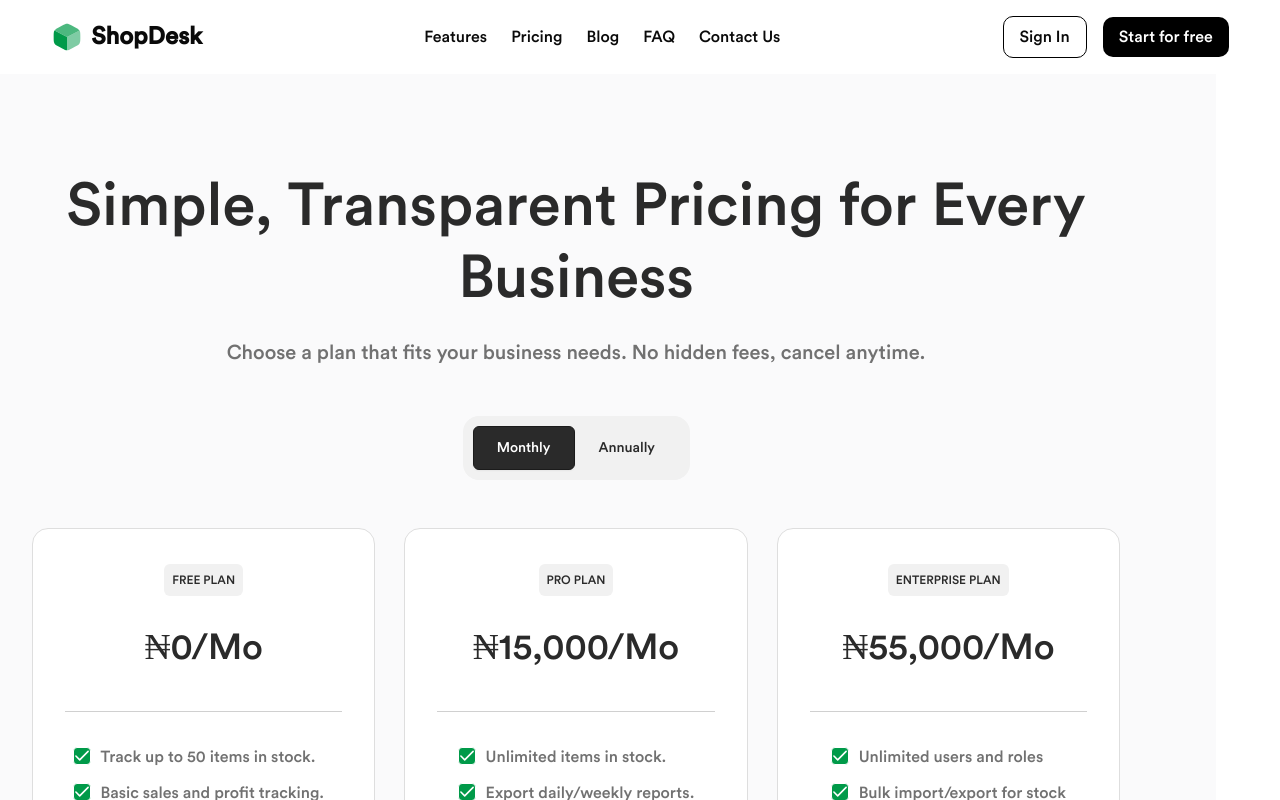
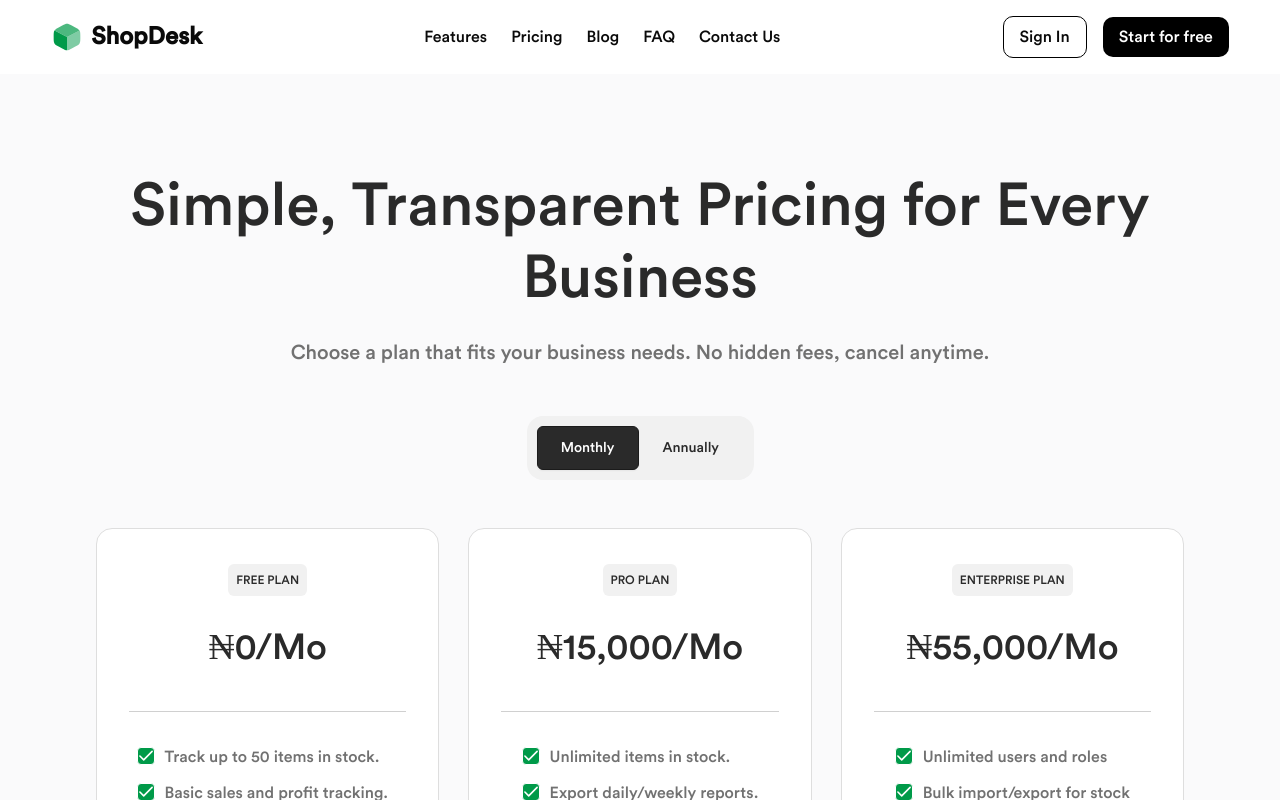
Before and after one commit to ukponotitus/shopdesk-fe, a Next.js app: page /pricing in a window 1280 px wide. Shown: the top 800 px of the page. Built offline with nearby package versions, Linux system fonts and the light colour scheme.

Commit message:
fix: remove margin left class in the pricing section that prevented the section from taking up it's full appropriate space.

```diff
--- a/app/pricing/page.tsx
+++ b/app/pricing/page.tsx
@@ -92,7 +92,7 @@ const Page = () => {
 
   return (
     <main>
-      <section className="w-screen bg-[#fafafb] -ml-[clamp(25px,5vw,120px)] pt-[96px] pb-[61px] flex flex-col items-center gap-[48px] font-['Circular_Std']">
+      <section className="w-screen bg-[#fafafb] pt-[96px] pb-[61px] flex flex-col items-center gap-[48px] font-['Circular_Std']">
         <div className="flex flex-col gap-[24px] items-center">
           <h2 className="font-[500] text-[60px] leading-[120%] max-w-[30ch] text-center text-[#2a2a2a]">
             Simple, Transparent Pricing for Every Business
```
